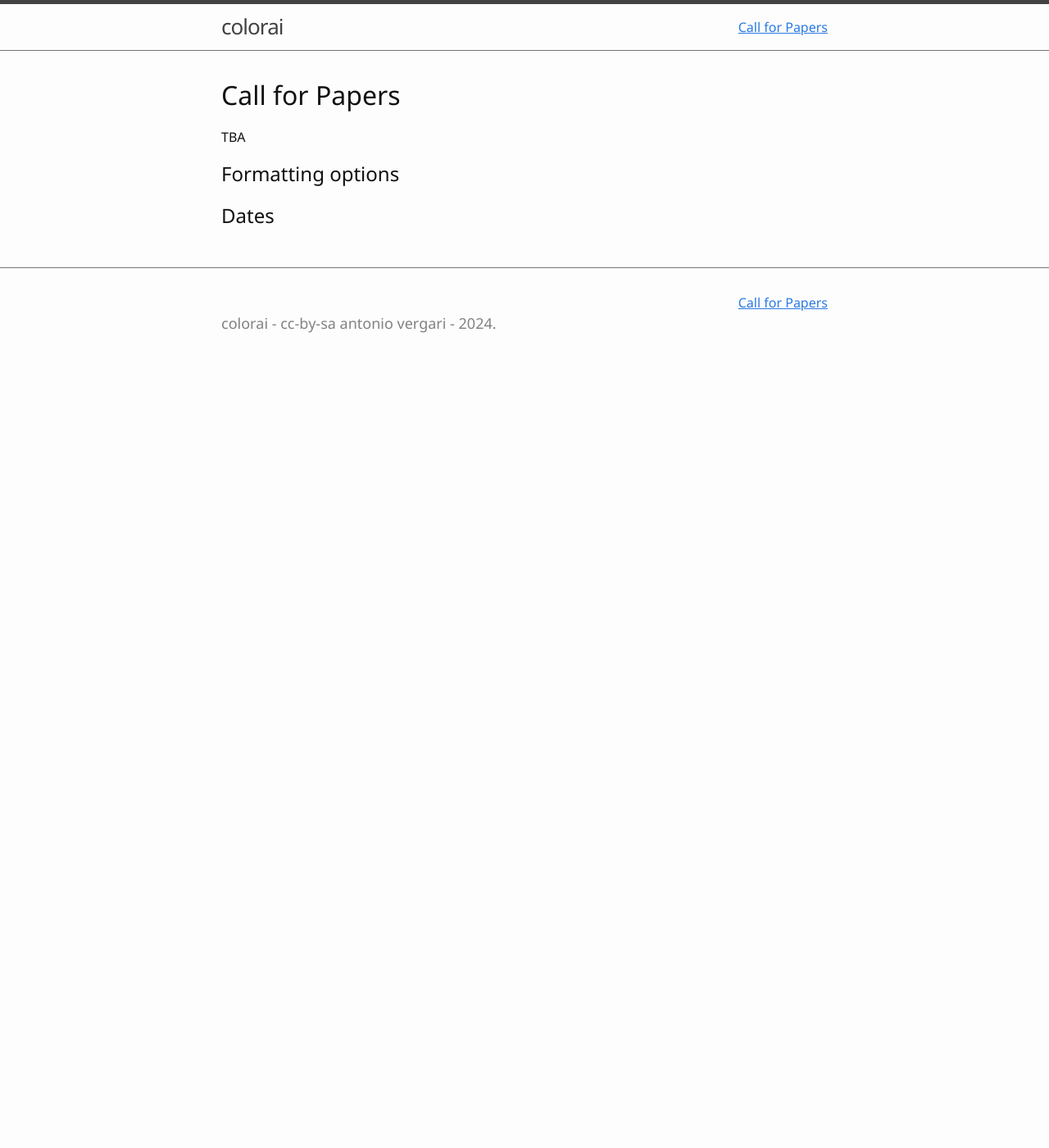
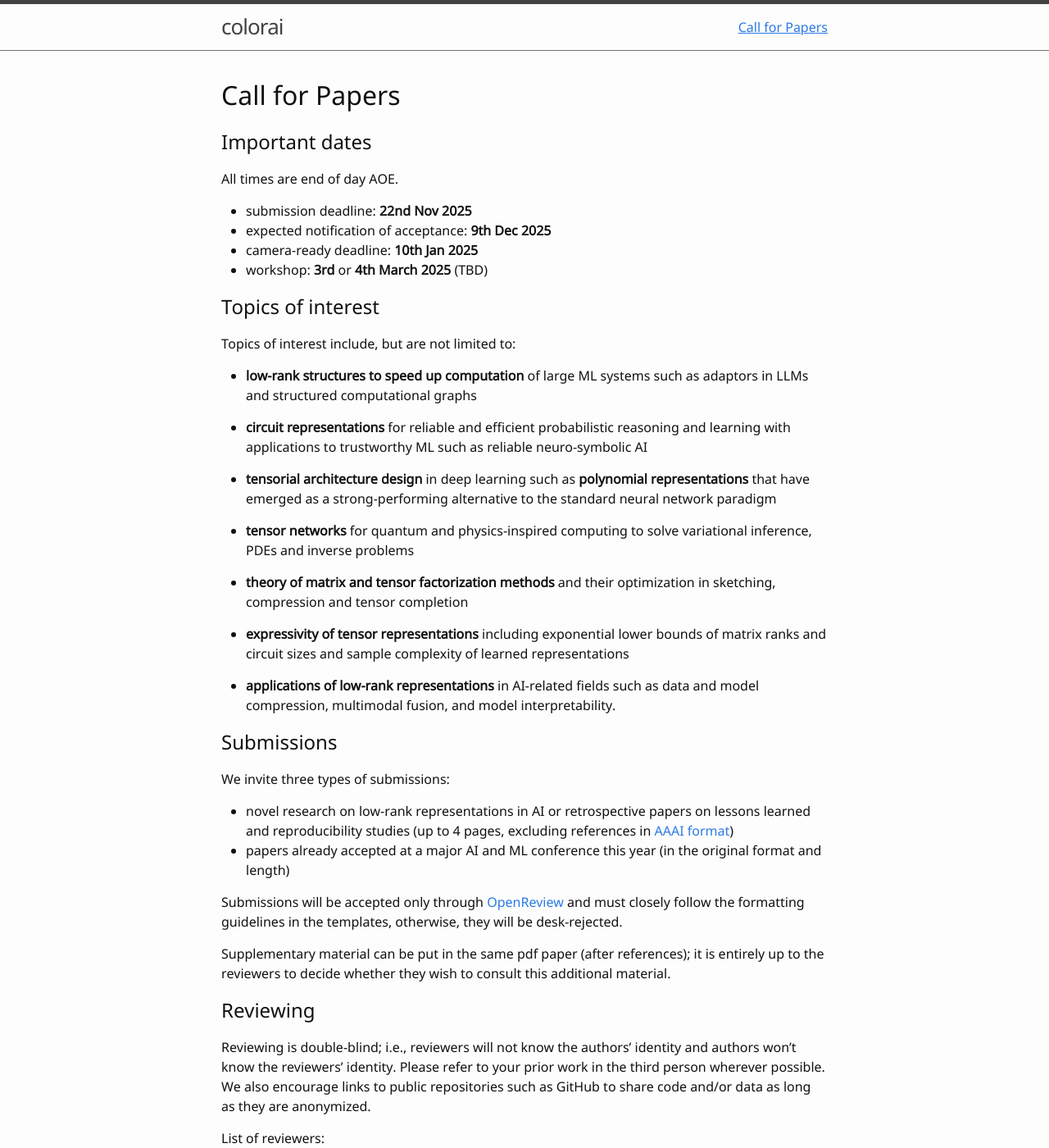
Before and after one commit to april-tools/colorai, a Jekyll site: the page built from cfp.md, in a window 1280 px wide and 1400 px high. Shown: the whole window at 82% size. Built offline with Jekyll 4.4.1, drawn with Linux system fonts in a browser that asks for light colours.

Commit message:
CfP draft

```diff
--- a/cfp.md
+++ b/cfp.md
@@ -5,8 +5,48 @@ nav: true
 
 # Call for Papers
 
-TBA
+## Important dates
+All times are end of day AOE.
+ - submission deadline: **22nd Nov 2025**
+ - expected notification of acceptance: **9th Dec 2025**
+ - camera-ready deadline: **10th Jan 2025**
+ - workshop: **3rd** or **4th March 2025** (TBD)
 
-## Formatting options
 
-## Dates
+## Topics of interest
+
+Topics of interest include, but are not limited to:
+
+- **low-rank structures to speed up computation** of large ML systems such as adaptors in LLMs and structured computational graphs
+
+- **circuit representations** for reliable and efficient probabilistic reasoning and learning with applications to trustworthy ML such as reliable neuro-symbolic AI
+
+- **tensorial architecture design** in deep learning such as **polynomial representations** that have emerged as a strong-performing alternative to the standard neural network paradigm
+
+- **tensor networks** for quantum and physics-inspired computing to solve variational inference, PDEs and inverse problems
+
+- **theory of matrix and tensor factorization methods** and their optimization in sketching, compression and tensor completion
+
+- **expressivity of tensor representations** including exponential lower bounds of matrix ranks and circuit sizes and sample complexity of learned representations
+
+- **applications of low-rank representations** in AI-related fields such as data and model compression, multimodal fusion, and model interpretability.
+
+## Submissions
+
+We invite three types of submissions:
+
+- novel research on low-rank representations in AI or retrospective papers on lessons learned and reproducibility studies (up to 4 pages, excluding references in [AAAI format](https://aaai.org/conference/aaai/aaai-25/))
+- papers already accepted at a major AI and ML conference this year (in the original format and length)
+
+Submissions will be accepted only through [OpenReview](https://openreview.net/group?id=AAAI.org/2025/Workshop/CoLoRAI) and must closely follow the formatting guidelines in the templates, otherwise, they will be desk-rejected.
+
+Supplementary material can be put in the same pdf paper (after references); it is entirely up to the reviewers to decide whether they wish to consult this additional material.
+
+## Reviewing
+
+Reviewing is double-blind; i.e., reviewers will not know the authors’ identity and authors won’t know the reviewers’ identity.
+Please refer to your prior work in the third person wherever possible. We also encourage links to public repositories such as GitHub to share code and/or data as long as they are anonymized.
+
+List of reviewers:
+
+TBD
```
